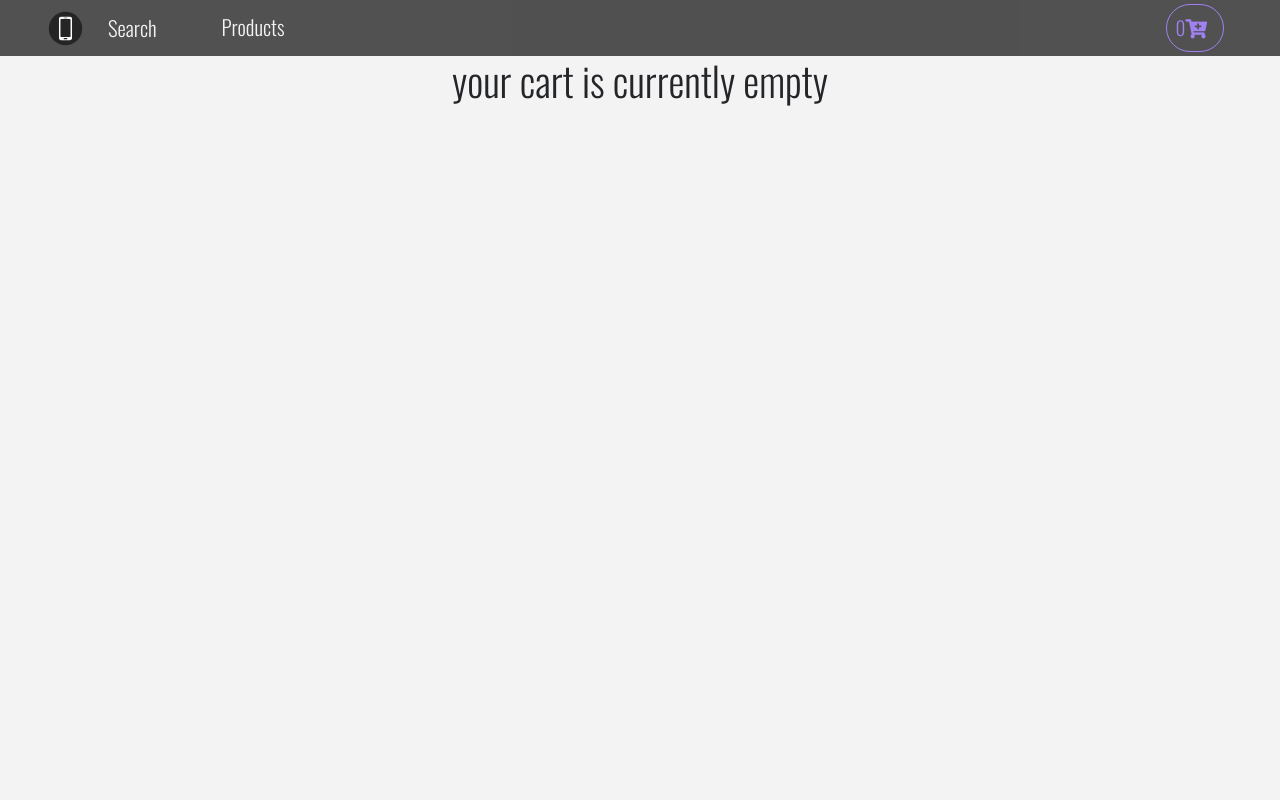
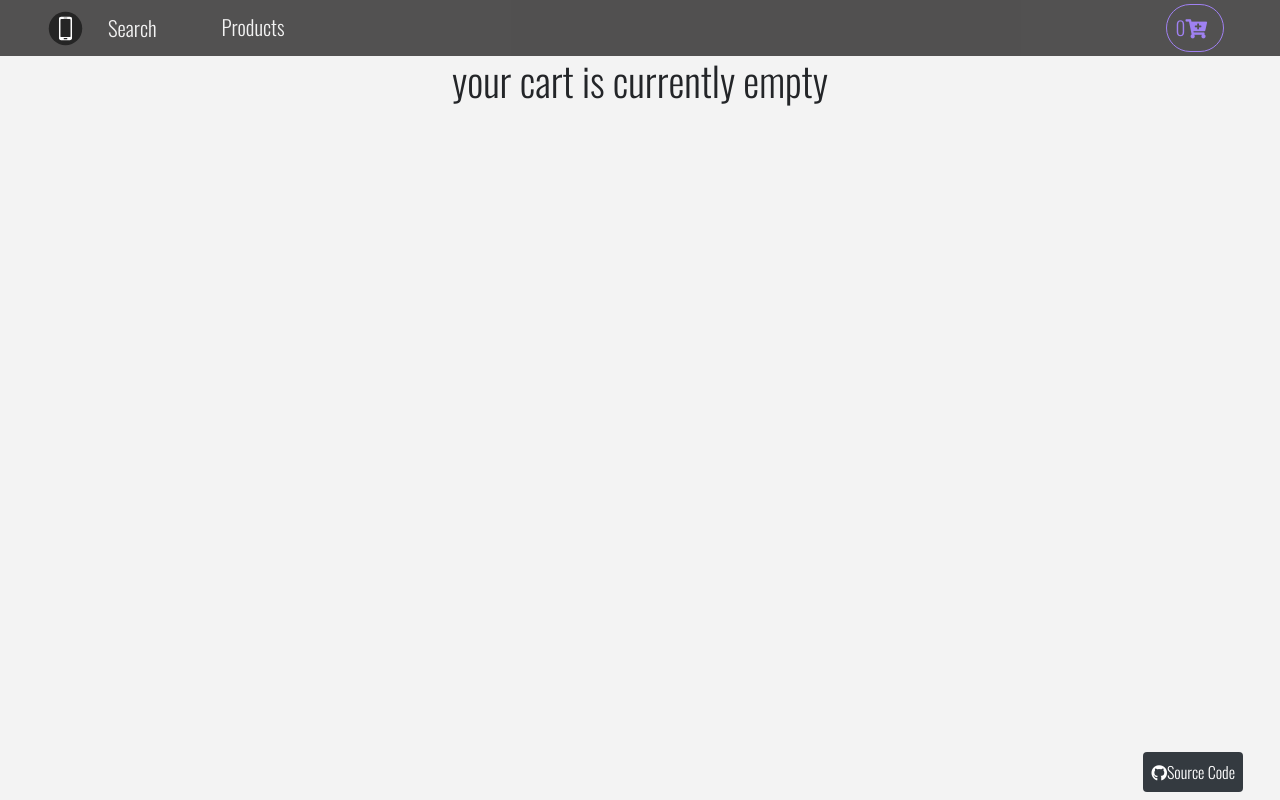
Before and after one commit to MFCardozo/phone-ecommerce-pern, a React (Create React App) app in the folder client/: page /cart in a window 1280 px wide. Built offline with nearby package versions, Linux system fonts and the light colour scheme; no server answers.

Commit message:
add source code button

```diff
--- a/client/src/App.js
+++ b/client/src/App.js
@@ -8,7 +8,7 @@ import Details from "./components/details/Details";
 import Default from "./components/page404/Default";
 import Modal from "./components/main/Modal";
 import Cart from "./components/cart/Cart";
-
+import Footer from "./components/main/Footer";
 class App extends Component {
   render() {
     return (
@@ -23,6 +23,7 @@ class App extends Component {
         </Switch>
 
         <Modal />
+        <Footer />
       </>
     );
   }
--- /dev/null
+++ b/client/src/components/main/Footer.js
@@ -0,0 +1,17 @@
+import React from "react";
+
+export default function Footer() {
+  return (
+    <footer className="footer navbar fixed-bottom w-100 ml-5">
+      <div className="container ">
+        <a
+          href="https://github.com/ManuMcfly6/phone-ecommerce-pern"
+          className="text-white bg-dark rounded ml-auto p-2"
+        >
+          <i className="fab fa-github" />
+          Source Code
+        </a>
+      </div>
+    </footer>
+  );
+}
```
